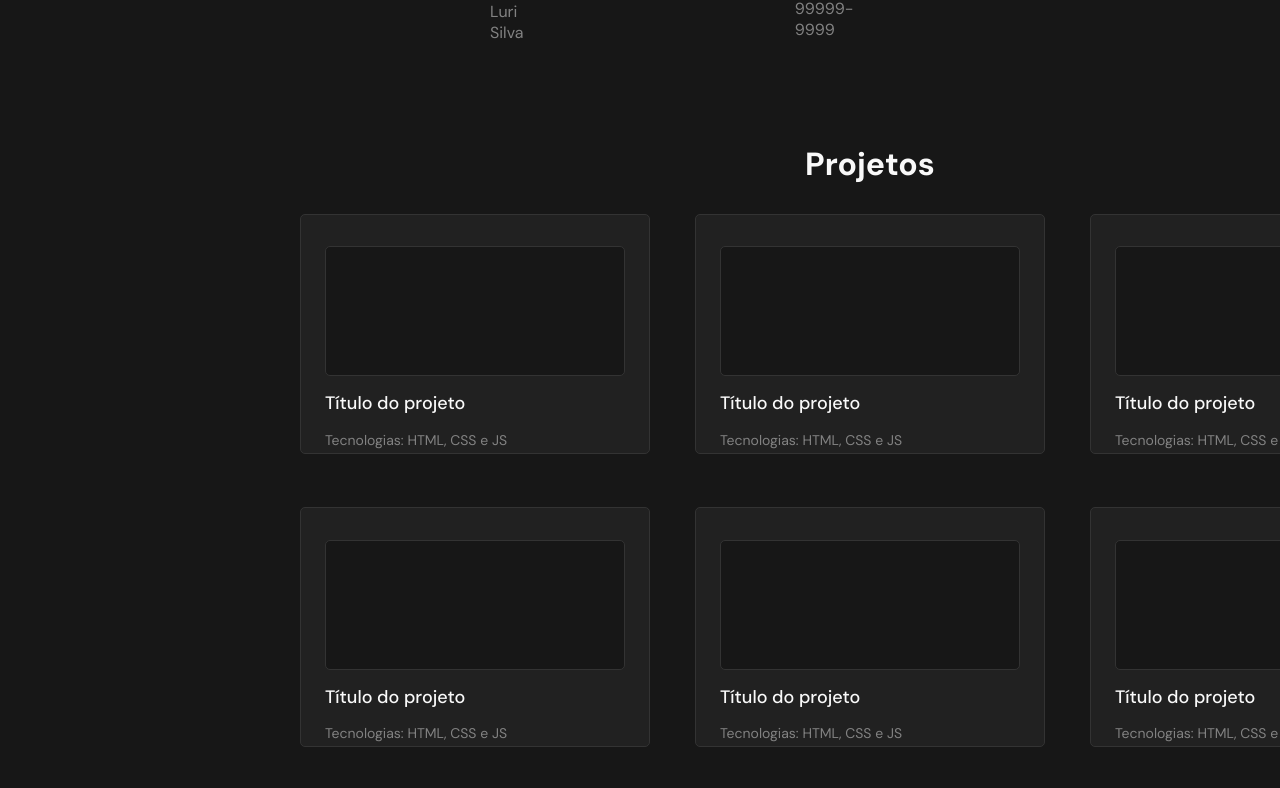
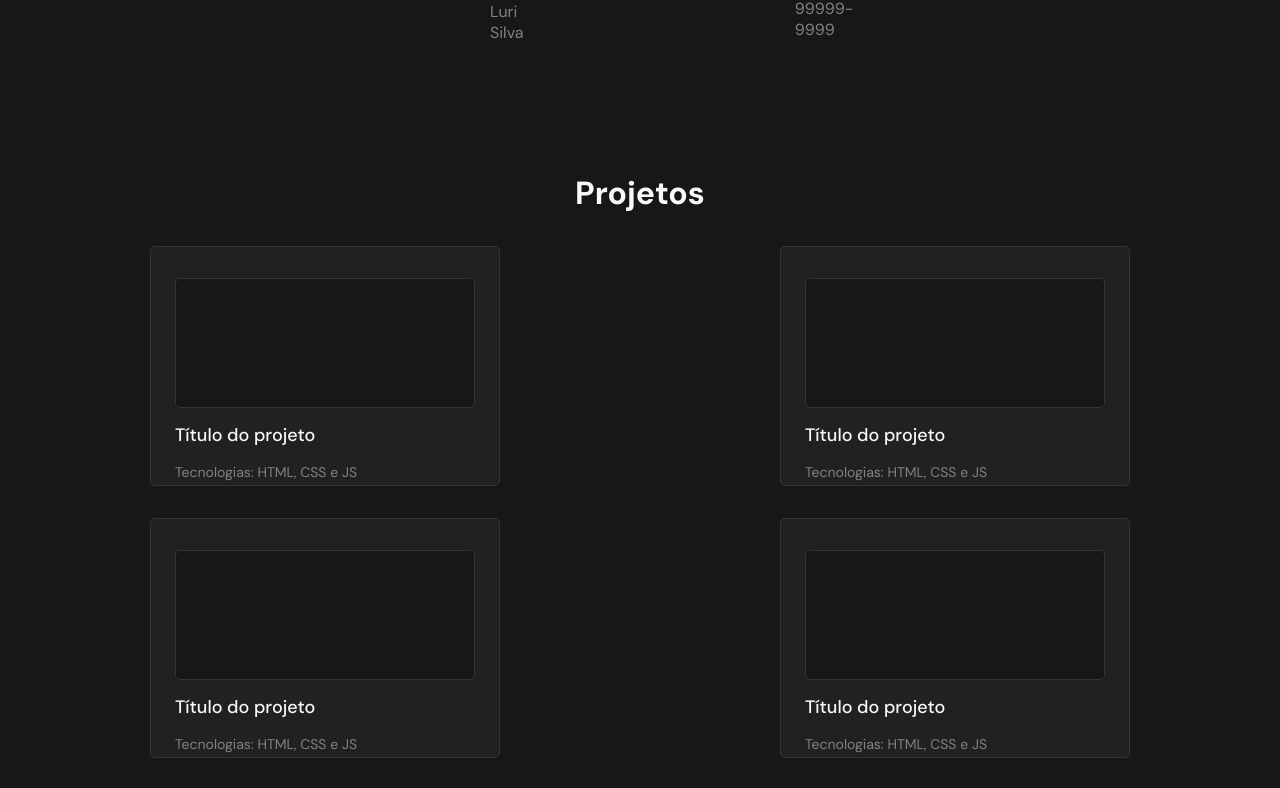
Before and after one commit to Chameleon-Code-Talent/frontend, a React (Vite) app: page /meu-portfolio in a window 1280 px wide. Shown: the part 1015-1803 px from the top of the page. Built offline with nearby package versions, Linux system fonts and the light colour scheme.

Commit message:
style: Adjusted project spacing

```diff
--- a/src/components/MyProjects/index.jsx
+++ b/src/components/MyProjects/index.jsx
@@ -5,7 +5,7 @@ const MyProjects = () => {
   return (
     <div className={styles.container}>
       <div className={styles.containerTitulo}>
-        <h3 className={styles.titulo}>Projetos</h3>
+        <h2 className={styles.titulo}>Projetos</h2>
       </div>
       <div className={styles.containerProjetos}>
         <CardProject />
--- a/src/components/MyProjects/myProjects.module.css
+++ b/src/components/MyProjects/myProjects.module.css
@@ -1,32 +1,21 @@
 .container {
-  width: 71.25rem;
-  height: 36.5rem;
-  margin-top: 6.25rem;
-  margin-left: 9.375rem;
-  justify-content: center;
-  align-items: center;
+  margin-top: 8rem;
 }
 
 .containerTitulo {
-  width: 8.875rem;
-  height: 4.375rem;
-  display: flex;
-  justify-content: center;
   text-align: center;
-  margin: auto;
+  margin-bottom: 2rem;
 }
 
 .titulo {
   font-size: 2rem;
   font-weight: 700;
-  line-height: 2.604rem;
   color: var(--white-100);
 }
 
 .containerProjetos {
-  width: 71.25rem;
-  height: 33.875rem;
-  display: grid;
-  grid-template-columns: 1fr 1fr 1fr;
-  gap: 2.813rem;
+  display: flex;
+  flex-wrap: wrap;
+  justify-content: space-between;
+  row-gap: 2rem;
 }
```
